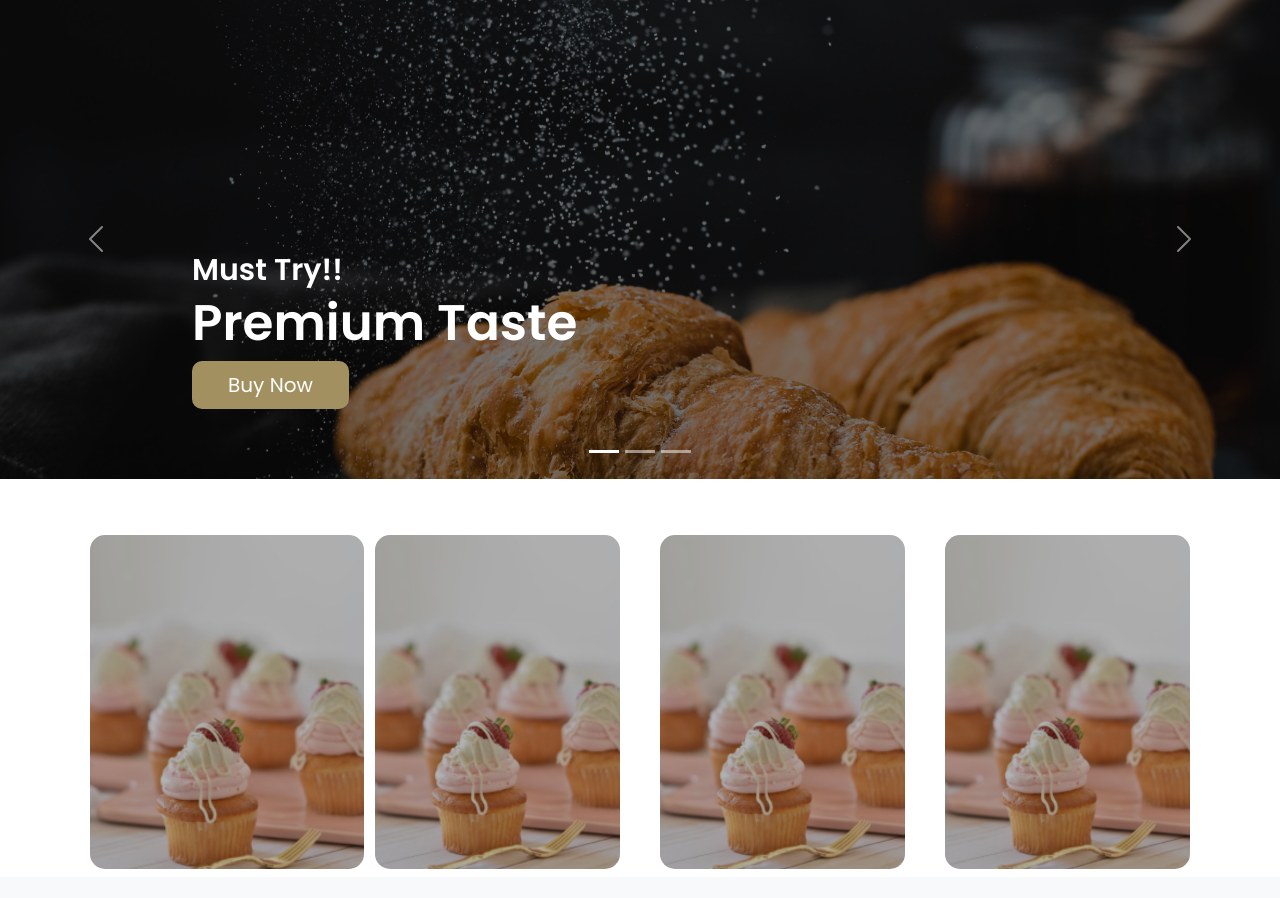
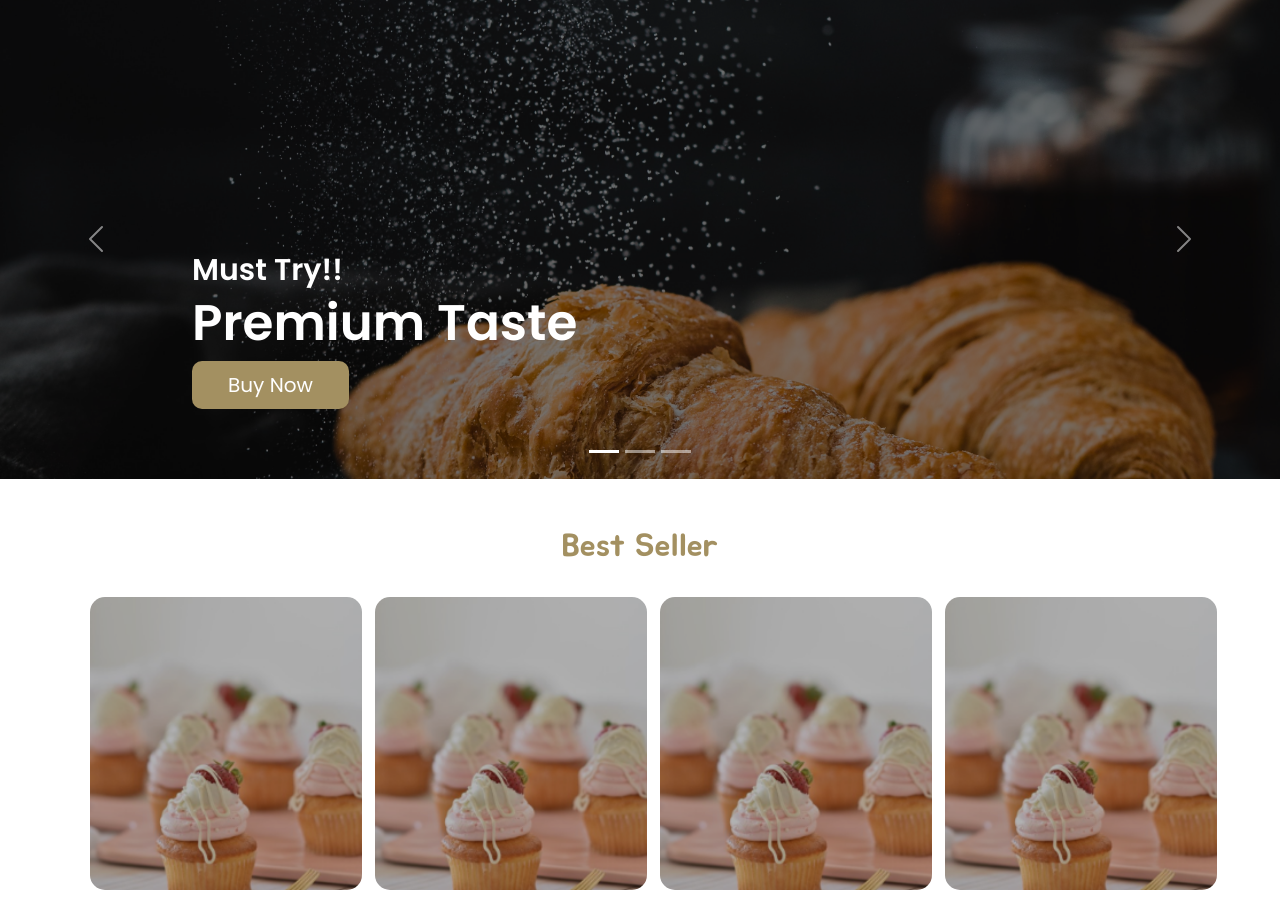
Before and after one commit to KelvinHarmenSyahputra/Dapur-Denisa, a Flask app: page / in a window 1280 px wide. Shown: the part 77-975 px from the top of the page. Before the commit the page ends 946 px from the top, so only its background shows below. Run offline with Flask 3, Linux system fonts and the light colour scheme; some libraries are stand-ins or nearby versions.

Commit message:
kelvinnnnnn updateeee indexxxx

```diff
--- a/static/css/about.css
+++ b/static/css/about.css
@@ -69,7 +69,6 @@ body {
 
     .text-den{
         font-family: Julius Sans One;
-        font-size: 60px;
         font-weight: 600;
     }
 
--- a/static/css/style.css
+++ b/static/css/style.css
@@ -1,4 +1,7 @@
 @import url('https://fonts.googleapis.com/css2?family=Poppins:ital,wght@0,100;0,200;0,300;0,400;0,500;0,600;0,700;0,800;0,900;1,100;1,200;1,300;1,400;1,500;1,600;1,700;1,800;1,900&display=swap');
+@import url('https://fonts.googleapis.com/css2?family=Indie+Flower&display=swap');
+@import url('https://fonts.googleapis.com/css2?family=Jua&display=swap');
+
 
 body {
 
@@ -67,8 +70,8 @@ position: relative;
 }
 
 .card-konten{
-    width: 200px;
-    height: 350px;
+
+    height: 309px;
     border-radius: 20px;
     overflow: hidden;
     border: 8px solid #fff;
@@ -114,3 +117,9 @@ position: relative;
     font-size: 30px;
     font-weight: 300;
 }
+
+.text-judul{
+    font-family: 'Jua', sans-serif;
+    color: #A39061;
+
+}
--- a/templates/About.html
+++ b/templates/About.html
@@ -70,7 +70,7 @@
       <div class="carousel-inner">
       <div class="carousel-item active">
         <div class="overlay-image" style="background-image: url(../static/img/1.png);"></div>
-        <h1 class="text-den centered-text-overlay" >About Us</h1>
+        <h1 class="text-den fs-1   centered-text-overlay" >About Us</h1>
       </div>
     </div>
 
@@ -143,6 +143,7 @@
 
           </div>
           <div class="col-md-4 ">
+            <div class="d-none d-md-flex"></div>
             <img src="../static/img/4.png" width="280" class="img-fluid   p-2 offset-3"/>
           </div>
 
--- a/templates/index.html
+++ b/templates/index.html
@@ -117,13 +117,21 @@
 
     <!-- Carousel end -->
 
-
+      <div class="container">
+        <div class="row">
+          <div class="col text-center mt-5">
+            <h1 class="text-judul fs-2" >
+              Best Seller
+            </h1>
+          </div>
+        </div>
+      </div>
 
     <!-- CARD AND contnet  -->
     <div class="container">
-        <div class="row mt-5">
-            <div class="col-md-3 text-center">  <!--Card-->
-                <div class="card-konten " style="width: 290px">
+        <div class="row mt-3 ">
+            <div class="col-md-3 text-center ">  <!--Card-->
+                <div class="card-konten  " style="width: 18rem">
                 <img src="../static/img/Rectangle 21.png" class="card-img-konten" alt="...">
                 <div class="card-body-konten text-center">
                   <h1 class="Card-title my-auto">TEST</h1>
@@ -132,7 +140,7 @@
               </div>
             </div> <!--Card end-->
             <div class="col-md-3 text-center">  <!--Card-->
-              <div class="card-konten " style="width: 100%">
+              <div class="card-konten " style="width: 18rem">
               <img src="../static/img/Rectangle 21.png" class="card-img-konten" alt="...">
               <div class="card-body-konten text-center">
                 <h1 class="Card-title my-auto">TEST</h1>
@@ -141,7 +149,7 @@
             </div>
           </div> <!--Card end-->
           <div class="col-md-3 text-center">  <!--Card-->
-            <div class="card-konten " style="width: 100%">
+            <div class="card-konten " style="width: 18rem">
             <img src="../static/img/Rectangle 21.png" class="card-img-konten" alt="...">
             <div class="card-body-konten text-center">
               <h1 class="Card-title my-auto">TEST</h1>
@@ -150,7 +158,7 @@
           </div>
         </div> <!--Card end-->
         <div class="col-md-3 text-center">  <!--Card-->
-          <div class="card-konten " style="width: 100%">
+          <div class="card-konten " style="width: 18rem">
           <img src="../static/img/Rectangle 21.png" class="card-img-konten" alt="...">
           <div class="card-body-konten text-center">
             <h1 class="Card-title my-auto">TEST</h1>
```
